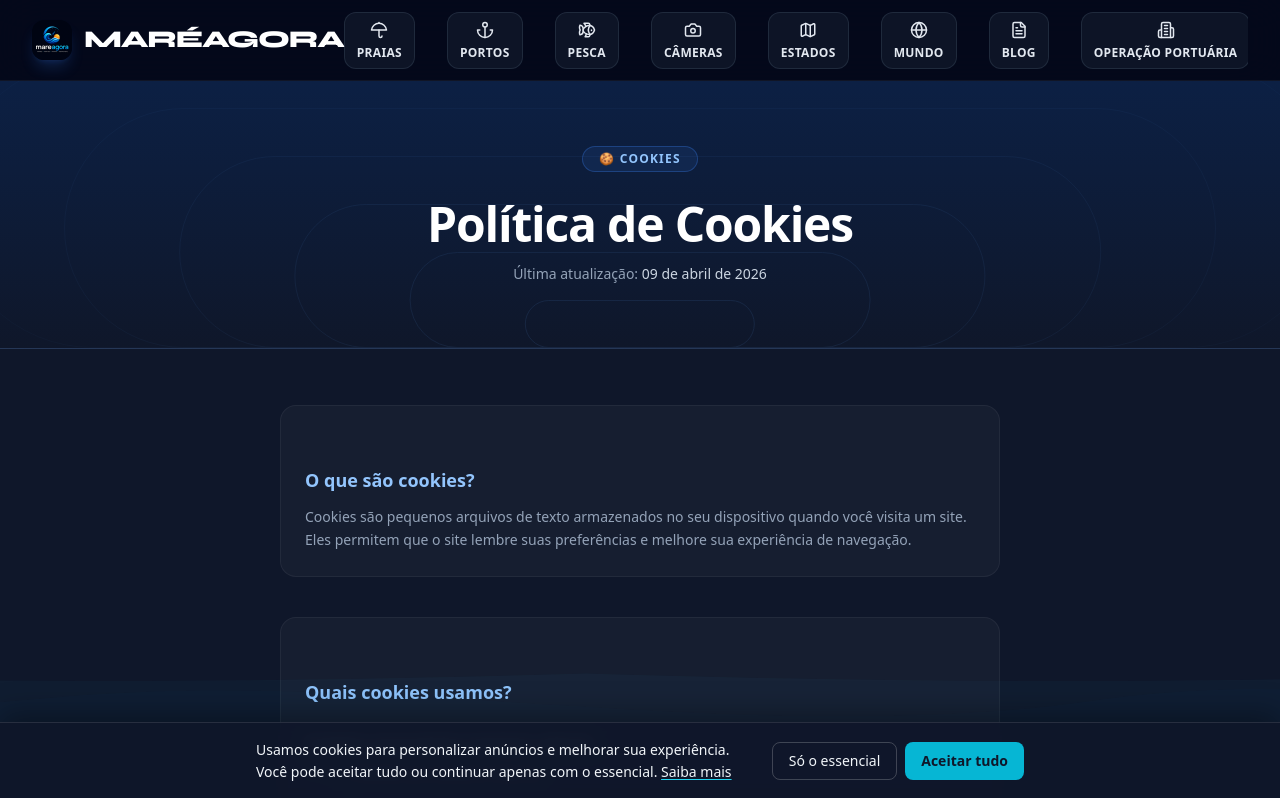
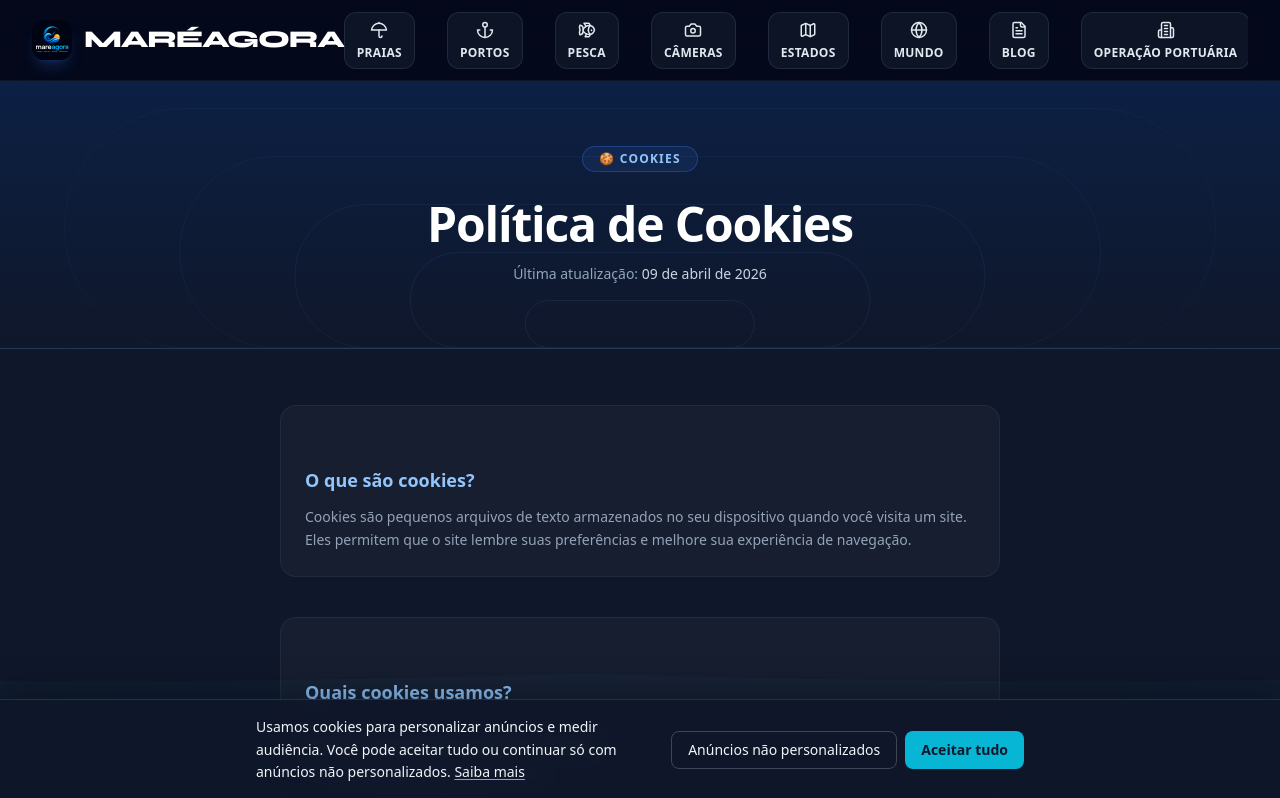
Before and after one commit to gustafa001/Mareagora, a Next.js app: page /cookies in a window 1280 px wide. Shown: the top 798 px of the page. Built offline with nearby package versions, Linux system fonts and the light colour scheme.

Commit message:
fix(ads): servir anuncios nao-personalizados antes do consentimento LGPD

```diff
--- a/app/layout.tsx
+++ b/app/layout.tsx
@@ -4,6 +4,7 @@ import "./globals.css";
 import "./blog.css";
 import Script from "next/script";
 import MobileStickyAd from "@/components/ads/MobileStickyAd";
+import AdsScripts from "@/components/ads/AdsScripts";
 import ConsentedScripts from "@/components/ads/ConsentedScripts";
 import CookieConsent from "@/components/CookieConsent";
 import Footer from "@/components/Footer";
@@ -85,7 +86,8 @@ export default function RootLayout({
         <meta name="google-site-verification" content="sHCQQ9fcGrzTM7k2FVoiEiBczB8Z4peDcz1k3Pnx6G8" />
         <meta name="mobile-web-app-capable" content="yes" />
         <meta name="mobile-web-app-title" content="MareAgora" />
-        {/* AdSense, GA4 e Clarity carregam via <ConsentedScripts /> apos consentimento LGPD */}
+        {/* AdSense carrega sempre via <AdsScripts /> (nao-personalizado ate consentimento).
+            GA4 e Clarity carregam via <ConsentedScripts /> apos consentimento LGPD */}
         <Script id="register-sw" strategy="afterInteractive">
           {`
             if ('serviceWorker' in navigator) {
@@ -125,6 +127,7 @@ export default function RootLayout({
 
         <InstallPWA />
         <MobileStickyAd />
+        <AdsScripts />
         <ConsentedScripts />
         <CookieConsent />
         <SpeedInsights />
--- a/components/CookieConsent.tsx
+++ b/components/CookieConsent.tsx
@@ -35,8 +35,8 @@ export default function CookieConsent() {
     >
       <div className="mx-auto flex max-w-3xl flex-col gap-3 sm:flex-row sm:items-center">
         <p className="flex-1 leading-relaxed">
-          Usamos cookies para personalizar anúncios e melhorar sua experiência.
-          Você pode aceitar tudo ou continuar apenas com o essencial.{" "}
+          Usamos cookies para personalizar anúncios e medir audiência. Você
+          pode aceitar tudo ou continuar só com anúncios não personalizados.{" "}
           <a href="/cookies" className="underline decoration-cyan-400 underline-offset-2 hover:text-cyan-300">
             Saiba mais
           </a>
@@ -46,7 +46,7 @@ export default function CookieConsent() {
             onClick={() => decide("denied")}
             className="rounded-lg border border-white/20 px-4 py-2 font-medium transition-colors hover:bg-white/10"
           >
-            Só o essencial
+            Anúncios não personalizados
           </button>
           <button
             onClick={() => decide("granted")}
--- /dev/null
+++ b/components/ads/AdsScripts.tsx
@@ -0,0 +1,48 @@
+"use client";
+
+import Script from "next/script";
+import { useEffect, useState } from "react";
+import { CONSENT_KEY } from "@/components/CookieConsent";
+
+/**
+ * Carrega o AdSense sempre (não espera consentimento), pedindo anúncios
+ * NÃO personalizados por padrão. O Google permite servir anúncios sem
+ * cookies de personalização mesmo sem consentimento — só a personalização
+ * (CPM mais alto) depende do usuário aceitar.
+ *
+ * Quando o usuário aceita ("granted"), a flag requestNonPersonalizedAds
+ * vira 0 e as próximas requisições de anúncio (nesta carga de página ou na
+ * próxima navegação) passam a ser personalizadas.
+ */
+export default function AdsScripts() {
+  const [npa, setNpa] = useState(1);
+
+  useEffect(() => {
+    const readConsent = () => {
+      try {
+        const v = localStorage.getItem(CONSENT_KEY);
+        setNpa(v === "granted" ? 0 : 1);
+      } catch {
+        setNpa(1);
+      }
+    };
+    readConsent();
+    window.addEventListener("ma-consent", readConsent);
+    return () => window.removeEventListener("ma-consent", readConsent);
+  }, []);
+
+  return (
+    <>
+      {/* Precisa rodar ANTES do adsbygoogle.js carregar/pedir o primeiro anúncio */}
+      <Script id="adsense-npa-flag" strategy="afterInteractive">
+        {`(window.adsbygoogle = window.adsbygoogle || []).requestNonPersonalizedAds = ${npa};`}
+      </Script>
+      <Script
+        async
+        src="https://pagead2.googlesyndication.com/pagead/js/adsbygoogle.js?client=ca-pub-2920008879492175"
+        crossOrigin="anonymous"
+        strategy="afterInteractive"
+      />
+    </>
+  );
+}
--- a/components/ads/ConsentedScripts.tsx
+++ b/components/ads/ConsentedScripts.tsx
@@ -4,6 +4,12 @@ import Script from "next/script";
 import { useEffect, useState } from "react";
 import { CONSENT_KEY } from "@/components/CookieConsent";
 
+/**
+ * GA4 e Clarity SÓ carregam com consentimento explícito ("granted").
+ * O AdSense foi movido para <AdsScripts /> (components/ads/AdsScripts.tsx),
+ * que carrega sempre e usa anúncios não-personalizados até o usuário aceitar
+ * — assim a monetização não fica zerada enquanto o usuário não decide.
+ */
 export default function ConsentedScripts() {
   const [granted, setGranted] = useState(false);
 
@@ -22,12 +28,6 @@ export default function ConsentedScripts() {
 
   return (
     <>
-      <Script
-        async
-        src="https://pagead2.googlesyndication.com/pagead/js/adsbygoogle.js?client=ca-pub-2920008879492175"
-        crossOrigin="anonymous"
-        strategy="afterInteractive"
-      />
       {/* Google Analytics GA4 — G-LP14YCN9MZ */}
       <Script
         async
```
